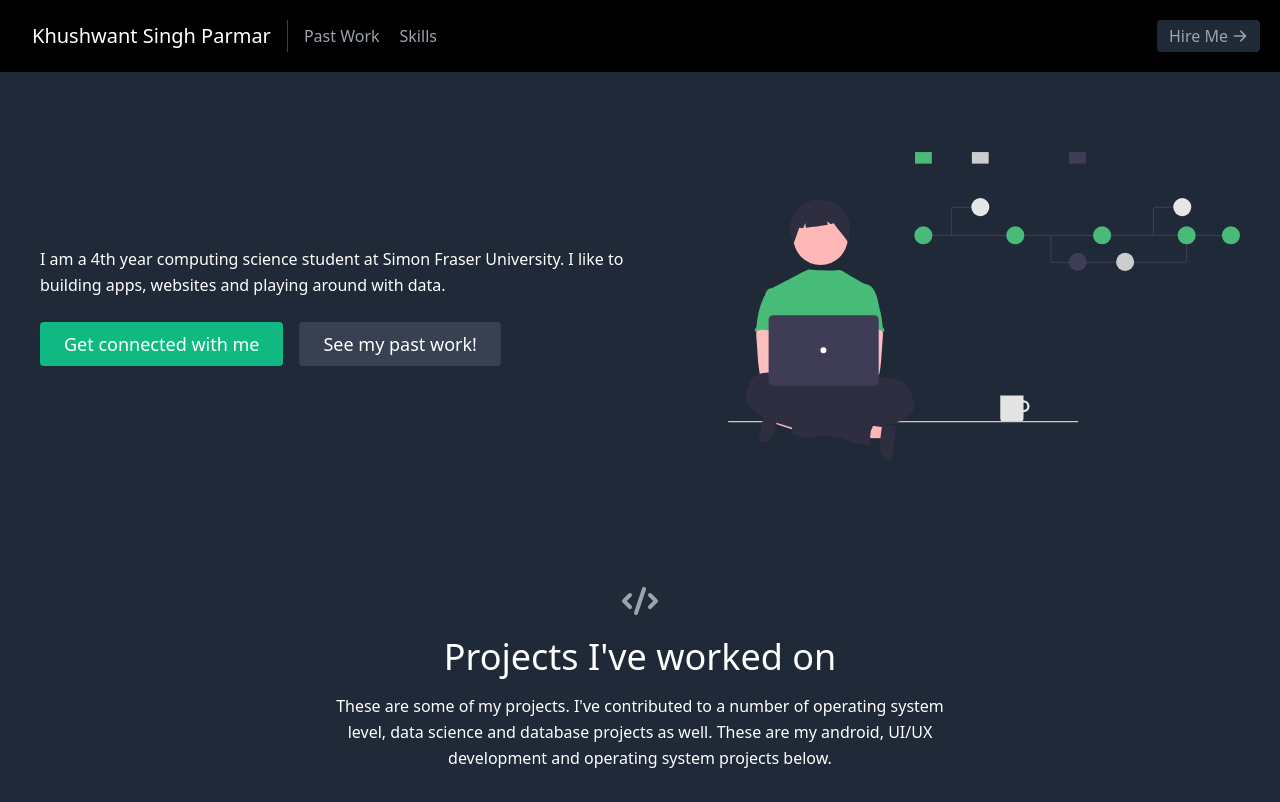
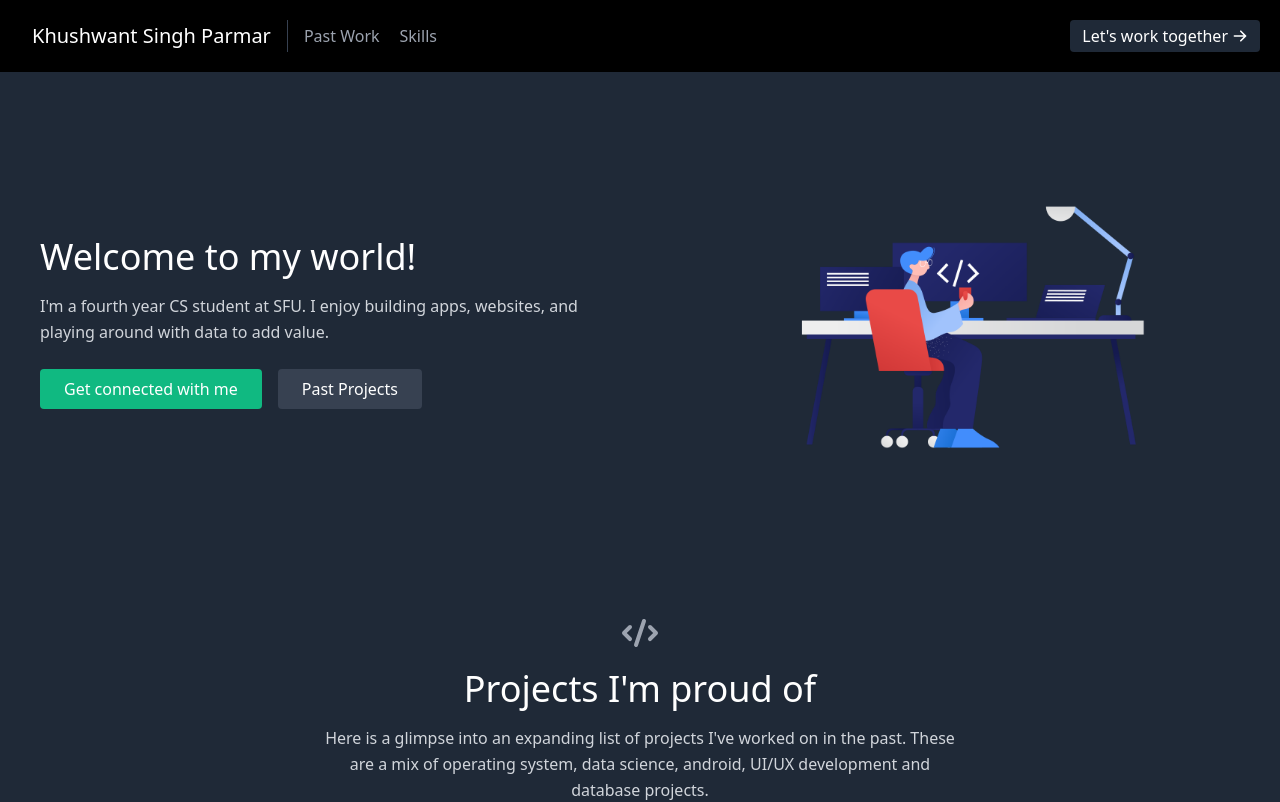
Before and after one commit to ksparmar/React-portfolio, a React (Create React App) app: page / in a window 1280 px wide. Shown: the top 802 px of the page. Built offline with nearby package versions, Linux system fonts and the light colour scheme.

Commit message:
appearance editing

```diff
--- a/src/components/About.js
+++ b/src/components/About.js
@@ -4,19 +4,22 @@ export default function About(){
         <section id ="about" className="bg-gray-800">
             <div className = "container mx-auto flex px-10 py-20 md:flex-row flex-col items-center">
                 <div className = "lg:flex-grow md:w-1/2 lg:pr-24 md:pr-16 flex flex-col md:items-start md:text-left mb-16 md:mb-0 items-center text-center">
-                    <h2 className ="bm-8 text-white leading-relaxed">
-                    I am a 4th year computing science student at Simon Fraser University.
-                    I like to building apps, websites and playing around with data.
+                    <h1 className ="sm:text-4xl text-3xl font-medium title-font mb-4 text-white">
+                        Welcome to my world!</h1>
+                    <h2 className ="bm-8 text-gray-300 leading-relaxed">
+                        I'm a fourth year CS student at SFU.
+                        I enjoy building apps, websites, and playing around with data
+                        to add value.
                     </h2>
                     <div className = "flex justify-center">
                         <a
-                        href = "#contact"
-                        className = "inline-flex text-white bg-green-500 border-0 mt-6 py-2 px-6 focus:outline-none hover:bg-green-600 rounded text-lg">
+                        href = "linkedin.com/in/ksparmar81"
+                        className = "inline-flex text-white bg-green-500 border-0 mt-6 py-2 px-6 focus:outline-none hover:bg-green-600 rounded text-base">
                         Get connected with me
                         </a>
                         <a href ="#projects"
-                        className = "ml-4 inline-flex text-white bg-gray-700 border-0 mt-6 py-2 px-6 focus:outline-none hover:bg-gray-700 hover:text-white rounded text-lg">
-                        See my past work!
+                        className = "ml-4 inline-flex text-white bg-gray-700 border-0 mt-6 py-2 px-6 focus:outline-none hover:bg-gray-700 hover:text-white rounded text-base">
+                        Past Projects
                         </a>
                     </div>
                 </div>
@@ -24,7 +27,7 @@ export default function About(){
                     <img
                         className = "object-cover object-center rounded"
                         alt = "hero"
-                        src = "./coding.svg" //use your image
+                        src = "./coding.png" //use your image
                     />
                 </div>
             </div>
--- a/src/components/Navbar.js
+++ b/src/components/Navbar.js
@@ -20,8 +20,8 @@ export default function Navbar(){
                 </nav>
                 <a
                     href = "#contact"
-                    className = "inline-flex items-center bg-gray-800 border-0 py-1 px-3 focus:outline-none hover:bg-gray-700 rounded text-base mt-4 md:mt-0">
-                    Hire Me
+                    className = "inline-flex items-center bg-gray-800 border-0 py-1 px-3 focus:outline-none hover:bg-gray-700 rounded text-base text-white mt-4 md:mt-0">
+                    Let's work together
                     <ArrowRightIcon className = "w-4 h-4 ml-1"/>
                     </a>
             </div>
--- a/src/components/Projects.js
+++ b/src/components/Projects.js
@@ -9,12 +9,14 @@ export default function Projects(){
                 <div className = "flex flex-col w-full mb-20">
                     <CodeIcon className = "mx-auto inline-block w-10 mb-4"/>
                     <h1 className = "sm:text-4xl text-3xl font-medium title-font mb-4 text-white">
-                        Projects I've worked on
+                        Projects I'm proud of
                     </h1>
-                    <p className = "lg:w-2/3 mx-auto leading-relaxed text-white">
-                        These are some of my projects. I've contributed to a number
-                        of operating system level, data science and database projects as well.
-                        These are my android, UI/UX development and operating system projects below.
+                    <p className = "lg:w-2/3 mx-auto leading-relaxed text-gray-300">
+                    Here is a glimpse into an expanding
+                    list of projects I've worked on in the past.
+                    These are a mix of operating system, data science, android,
+                    UI/UX development and database projects.
+
                     </p>
                 </div>
                 <div className = "flex flex-wrap -m-4">
--- a/src/components/Skills.js
+++ b/src/components/Skills.js
@@ -11,7 +11,7 @@ export default function Skills(){
                     <h1 className = "sm:text-4xl text-3xl font-medium title-font text-white mb-4">
                        Skills &amp; Technologies
                     </h1>
-                    <p1 className = "text-lg text-white leading-relaxed xl:w-2/4 lg:w-3/4 mx-auto">
+                    <p1 className = "text-lg text-gray-300 leading-relaxed xl:w-2/4 lg:w-3/4 mx-auto">
                         I have gained skills in data analysis, app and website development,
                         database design and query, and assembly code.
                     </p1>
```
Also changed, not shown: public/coding.png (added), public/coding.svg (deleted).
